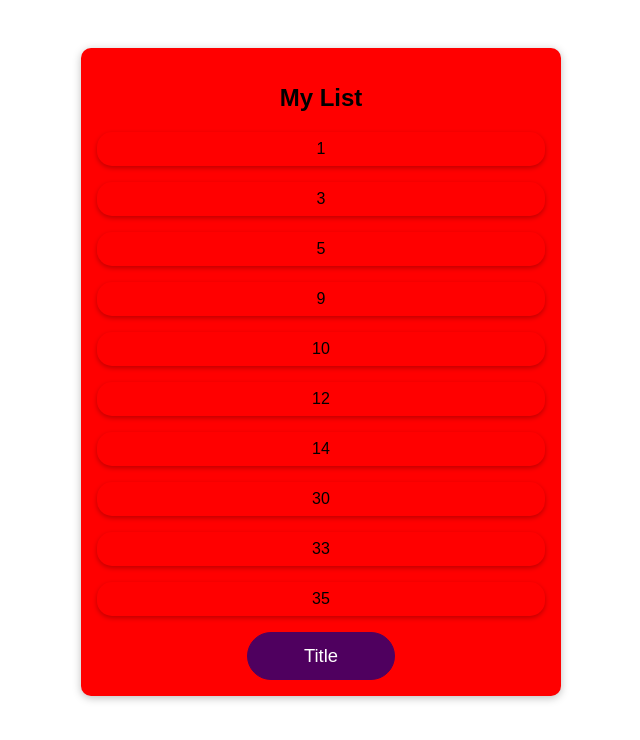
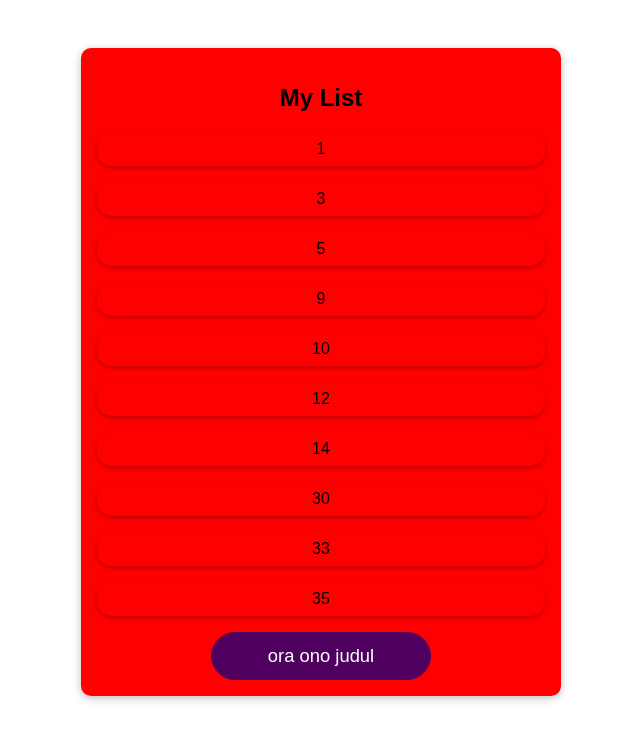
Before and after one commit to HeriSuheri/kursus-12, a React (Create React App) app: page / in a window 1280 px wide. Shown: the top 740 px of the page, without its empty margins (319-959 px from the left). Built offline with nearby package versions, Linux system fonts and the light colour scheme.

Commit message:
tora ono ora ono judul

```diff
--- a/src/App.js
+++ b/src/App.js
@@ -17,7 +17,7 @@ function App() {
     <div className="app">
       <DemoList title={listTitle} items={listItems} />
 
-      <Button onClick={changeTitleHandler}>Title</Button>
+      <Button onClick={changeTitleHandler}>ora ono judul</Button>
 
     </div>
   );
```
